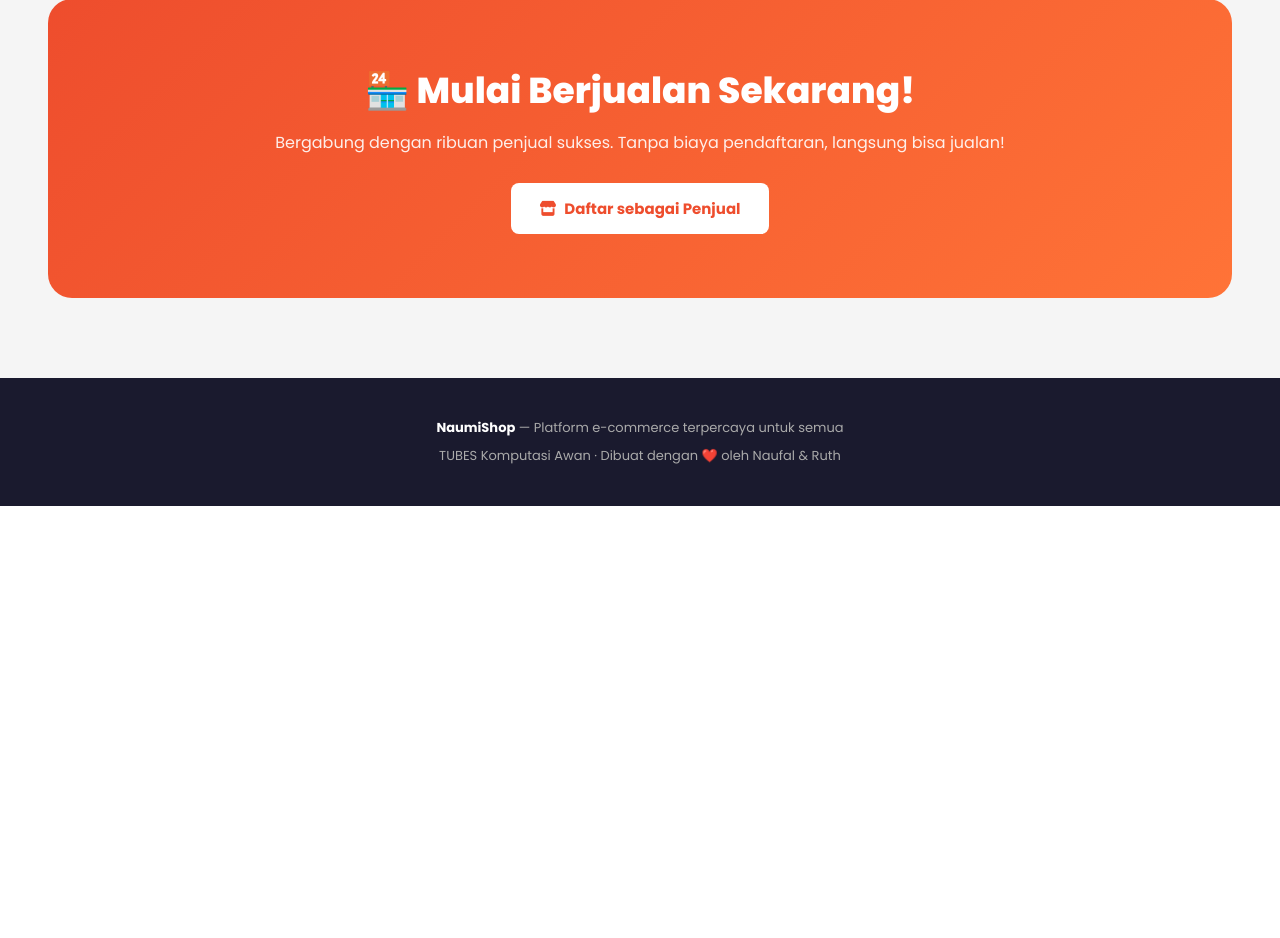
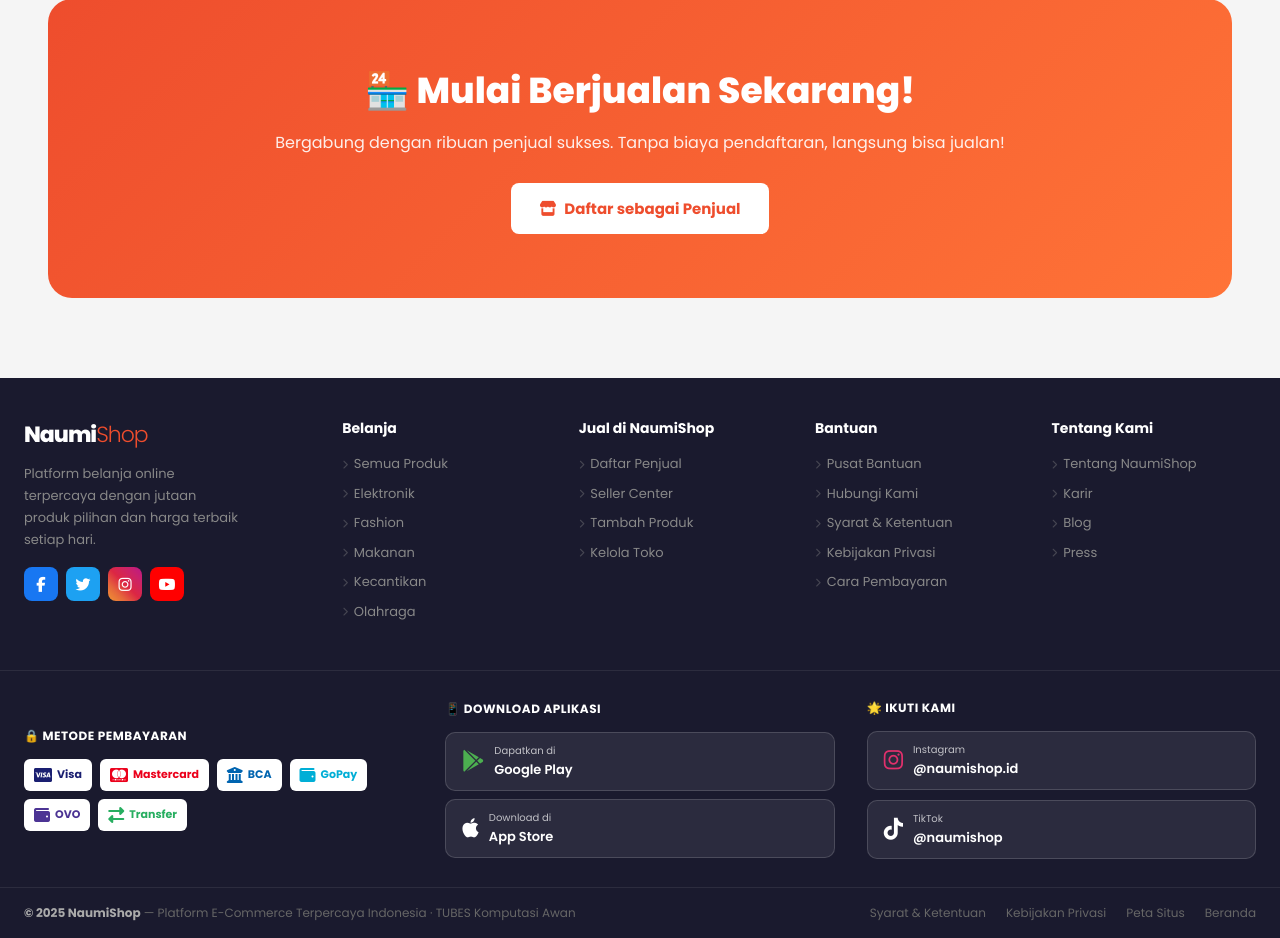
Before and after one commit to just-naumi/e-commerce, a PHP site: page / in a window 1280 px wide. Shown: the part 2129-3067 px from the top of the page. Before the commit the page ends 2635 px from the top, so only its background shows below. Run offline with PHP 8.4, Linux system fonts and the light colour scheme.

Commit message:
feat: add full Tokopedia-style footer (columns, payment badges, app store, social media)

```diff
--- /dev/null
+++ b/frontend/footer.php
@@ -0,0 +1,138 @@
+<footer class="site-footer">
+
+  <!-- TOP: Link Kolom -->
+  <div class="footer-top">
+    <div class="footer-inner">
+      <div class="footer-cols">
+
+        <!-- Brand -->
+        <div class="footer-col">
+          <div class="footer-brand">
+            <div class="footer-logo">Naumi<em>Shop</em></div>
+            <p class="footer-desc">Platform belanja online terpercaya dengan jutaan produk pilihan dan harga terbaik setiap hari.</p>
+            <div class="footer-socials">
+              <a href="#" class="soc-btn fb" title="Facebook"><i class="fab fa-facebook-f"></i></a>
+              <a href="#" class="soc-btn tw" title="Twitter/X"><i class="fab fa-twitter"></i></a>
+              <a href="#" class="soc-btn ig" title="Instagram"><i class="fab fa-instagram"></i></a>
+              <a href="#" class="soc-btn yt" title="YouTube"><i class="fab fa-youtube"></i></a>
+            </div>
+          </div>
+        </div>
+
+        <!-- Belanja -->
+        <div class="footer-col">
+          <h4>Belanja</h4>
+          <ul>
+            <li><a href="pembeli.php"><i class="fas fa-chevron-right" style="font-size:9px;opacity:.4"></i> Semua Produk</a></li>
+            <li><a href="pembeli.php?cat=Elektronik"><i class="fas fa-chevron-right" style="font-size:9px;opacity:.4"></i> Elektronik</a></li>
+            <li><a href="pembeli.php?cat=Fashion"><i class="fas fa-chevron-right" style="font-size:9px;opacity:.4"></i> Fashion</a></li>
+            <li><a href="pembeli.php?cat=Makanan"><i class="fas fa-chevron-right" style="font-size:9px;opacity:.4"></i> Makanan</a></li>
+            <li><a href="pembeli.php?cat=Kecantikan"><i class="fas fa-chevron-right" style="font-size:9px;opacity:.4"></i> Kecantikan</a></li>
+            <li><a href="pembeli.php?cat=Olahraga"><i class="fas fa-chevron-right" style="font-size:9px;opacity:.4"></i> Olahraga</a></li>
+          </ul>
+        </div>
+
+        <!-- Penjual -->
+        <div class="footer-col">
+          <h4>Jual di NaumiShop</h4>
+          <ul>
+            <li><a href="login.php"><i class="fas fa-chevron-right" style="font-size:9px;opacity:.4"></i> Daftar Penjual</a></li>
+            <li><a href="penjual.php"><i class="fas fa-chevron-right" style="font-size:9px;opacity:.4"></i> Seller Center</a></li>
+            <li><a href="penjual_tambah.php"><i class="fas fa-chevron-right" style="font-size:9px;opacity:.4"></i> Tambah Produk</a></li>
+            <li><a href="penjual_produk.php"><i class="fas fa-chevron-right" style="font-size:9px;opacity:.4"></i> Kelola Toko</a></li>
+          </ul>
+        </div>
+
+        <!-- Bantuan -->
+        <div class="footer-col">
+          <h4>Bantuan</h4>
+          <ul>
+            <li><a href="#"><i class="fas fa-chevron-right" style="font-size:9px;opacity:.4"></i> Pusat Bantuan</a></li>
+            <li><a href="#"><i class="fas fa-chevron-right" style="font-size:9px;opacity:.4"></i> Hubungi Kami</a></li>
+            <li><a href="#"><i class="fas fa-chevron-right" style="font-size:9px;opacity:.4"></i> Syarat & Ketentuan</a></li>
+            <li><a href="#"><i class="fas fa-chevron-right" style="font-size:9px;opacity:.4"></i> Kebijakan Privasi</a></li>
+            <li><a href="#"><i class="fas fa-chevron-right" style="font-size:9px;opacity:.4"></i> Cara Pembayaran</a></li>
+          </ul>
+        </div>
+
+        <!-- Tentang -->
+        <div class="footer-col">
+          <h4>Tentang Kami</h4>
+          <ul>
+            <li><a href="index.php"><i class="fas fa-chevron-right" style="font-size:9px;opacity:.4"></i> Tentang NaumiShop</a></li>
+            <li><a href="#"><i class="fas fa-chevron-right" style="font-size:9px;opacity:.4"></i> Karir</a></li>
+            <li><a href="#"><i class="fas fa-chevron-right" style="font-size:9px;opacity:.4"></i> Blog</a></li>
+            <li><a href="#"><i class="fas fa-chevron-right" style="font-size:9px;opacity:.4"></i> Press</a></li>
+          </ul>
+        </div>
+
+      </div>
+    </div>
+  </div>
+
+  <!-- MID: Payment, Download, Security -->
+  <div class="footer-mid">
+    <div class="footer-mid-inner">
+
+      <!-- Metode Pembayaran -->
+      <div class="footer-payment">
+        <h5>🔒 Metode Pembayaran</h5>
+        <div class="payment-logos">
+          <div class="pay-badge visa"><i class="fab fa-cc-visa"></i> Visa</div>
+          <div class="pay-badge mc"><i class="fab fa-cc-mastercard"></i> Mastercard</div>
+          <div class="pay-badge bca"><i class="fas fa-university"></i> BCA</div>
+          <div class="pay-badge gopay"><i class="fas fa-wallet"></i> GoPay</div>
+          <div class="pay-badge ovo"><i class="fas fa-wallet"></i> OVO</div>
+          <div class="pay-badge transfer"><i class="fas fa-exchange-alt"></i> Transfer</div>
+        </div>
+      </div>
+
+      <!-- Download App -->
+      <div class="footer-download">
+        <h5>📱 Download Aplikasi</h5>
+        <div class="store-btns">
+          <div class="store-btn">
+            <i class="fab fa-google-play" style="color:#4CAF50"></i>
+            <div><small>Dapatkan di</small><span>Google Play</span></div>
+          </div>
+          <div class="store-btn">
+            <i class="fab fa-apple" style="color:#fff"></i>
+            <div><small>Download di</small><span>App Store</span></div>
+          </div>
+        </div>
+      </div>
+
+      <!-- Ikuti Kami -->
+      <div class="footer-secure">
+        <h5>🌟 Ikuti Kami</h5>
+        <div style="display:flex;flex-direction:column;gap:10px">
+          <a href="#" class="store-btn" style="text-decoration:none">
+            <i class="fab fa-instagram" style="color:#E1306C"></i>
+            <div><small>Instagram</small><span>@naumishop.id</span></div>
+          </a>
+          <a href="#" class="store-btn" style="text-decoration:none">
+            <i class="fab fa-tiktok" style="color:#fff"></i>
+            <div><small>TikTok</small><span>@naumishop</span></div>
+          </a>
+        </div>
+      </div>
+
+    </div>
+  </div>
+
+  <!-- BOTTOM: Copyright -->
+  <div class="footer-bot">
+    <div class="footer-bot-inner">
+      <div class="footer-copy">
+        <strong>© 2025 NaumiShop</strong> — Platform E-Commerce Terpercaya Indonesia · TUBES Komputasi Awan
+      </div>
+      <div class="footer-links">
+        <a href="#">Syarat & Ketentuan</a>
+        <a href="#">Kebijakan Privasi</a>
+        <a href="#">Peta Situs</a>
+        <a href="index.php">Beranda</a>
+      </div>
+    </div>
+  </div>
+
+</footer>
--- a/frontend/index.php
+++ b/frontend/index.php
@@ -128,11 +128,7 @@
   </div>
 </div>
 
-<!-- FOOTER -->
-<footer>
-  <p><strong>NaumiShop</strong> — Platform e-commerce terpercaya untuk semua</p>
-  <p style="margin-top:8px">TUBES Komputasi Awan · Dibuat dengan ❤️ oleh Naufal & Ruth</p>
-</footer>
+<?php include 'footer.php'; ?>
 
 <script>
 // Smooth scroll for anchor links
--- a/frontend/pembeli.php
+++ b/frontend/pembeli.php
@@ -179,6 +179,8 @@ $CATEGORIES = [
   </div>
 </div>
 
+<?php include 'footer.php'; ?>
+
 <div class="toast" id="toast"></div>
 
 <script>
--- a/frontend/style.css
+++ b/frontend/style.css
@@ -68,8 +68,58 @@ a{text-decoration:none;color:inherit}
 .cta-section{background:var(--grad);border-radius:24px;padding:64px 40px;text-align:center;color:#fff;margin:0 24px}
 .cta-section h2{font-size:36px;font-weight:800;margin-bottom:12px}
 .cta-section p{font-size:16px;opacity:.9;margin-bottom:28px}
-footer{background:var(--dark);color:#aaa;padding:40px 24px;text-align:center;font-size:13px;margin-top:60px}
-footer strong{color:#fff}
+/* ─── FOOTER ─── */
+.site-footer{background:#1a1a2e;color:#aaa;margin-top:48px}
+.footer-top{border-bottom:1px solid rgba(255,255,255,.08);padding:40px 0}
+.footer-inner{max-width:1300px;margin:0 auto;padding:0 24px}
+.footer-cols{display:grid;grid-template-columns:1.4fr 1fr 1fr 1fr 1fr;gap:32px}
+.footer-col h4{font-size:14px;font-weight:700;color:#fff;margin-bottom:14px}
+.footer-col ul{list-style:none}
+.footer-col ul li{margin-bottom:8px}
+.footer-col ul li a{font-size:13px;color:#888;transition:.2s;display:inline-flex;align-items:center;gap:6px}
+.footer-col ul li a:hover{color:#EE4D2D}
+.footer-brand{display:flex;flex-direction:column;gap:12px}
+.footer-logo{font-size:22px;font-weight:800;color:#fff;letter-spacing:-1px}
+.footer-logo em{font-style:normal;color:#EE4D2D;font-weight:300}
+.footer-desc{font-size:13px;line-height:1.7;color:#888;max-width:220px}
+.footer-socials{display:flex;gap:8px;margin-top:4px}
+.soc-btn{width:34px;height:34px;border-radius:8px;display:flex;align-items:center;justify-content:center;font-size:15px;color:#fff;transition:.2s;text-decoration:none}
+.soc-btn.fb{background:#1877F2}.soc-btn.tw{background:#1DA1F2}
+.soc-btn.ig{background:linear-gradient(45deg,#f09433,#e6683c,#dc2743,#cc2366,#bc1888)}
+.soc-btn.yt{background:#FF0000}.soc-btn:hover{transform:translateY(-3px);opacity:.9}
+
+.footer-mid{border-bottom:1px solid rgba(255,255,255,.08);padding:28px 0}
+.footer-mid-inner{max-width:1300px;margin:0 auto;padding:0 24px;display:grid;grid-template-columns:1fr 1fr 1fr;gap:32px;align-items:center}
+.footer-secure h5,.footer-download h5,.footer-payment h5{font-size:12px;font-weight:700;color:#fff;letter-spacing:.5px;text-transform:uppercase;margin-bottom:14px}
+.payment-logos{display:flex;gap:8px;flex-wrap:wrap}
+.pay-badge{background:#fff;border-radius:6px;padding:4px 10px;font-size:11px;font-weight:700;color:#333;display:flex;align-items:center;gap:5px;height:32px}
+.pay-badge i{font-size:16px}
+.pay-badge.visa{color:#1A1F71}
+.pay-badge.mc{color:#EB001B}
+.pay-badge.bca{color:#0064B0}
+.pay-badge.gopay{color:#00AED6}
+.pay-badge.ovo{color:#4C3494}
+.pay-badge.transfer{color:#27AE60}
+.store-btns{display:flex;flex-direction:column;gap:8px}
+.store-btn{display:flex;align-items:center;gap:10px;background:rgba(255,255,255,.08);border:1px solid rgba(255,255,255,.15);border-radius:10px;padding:10px 16px;color:#fff;transition:.2s;cursor:pointer}
+.store-btn:hover{background:rgba(255,255,255,.15)}
+.store-btn i{font-size:22px}
+.store-btn div{text-align:left}
+.store-btn div small{display:block;font-size:10px;opacity:.7}
+.store-btn div span{font-size:13px;font-weight:600}
+
+.footer-bot{padding:16px 0}
+.footer-bot-inner{max-width:1300px;margin:0 auto;padding:0 24px;display:flex;align-items:center;justify-content:space-between;flex-wrap:wrap;gap:12px}
+.footer-copy{font-size:12px;color:#666}
+.footer-copy strong{color:#aaa}
+.footer-links{display:flex;gap:20px}
+.footer-links a{font-size:12px;color:#666;transition:.2s}
+.footer-links a:hover{color:#EE4D2D}
+@media(max-width:900px){
+  .footer-cols{grid-template-columns:1fr 1fr;gap:24px}
+  .footer-mid-inner{grid-template-columns:1fr;gap:20px}
+  .footer-bot-inner{flex-direction:column;text-align:center}
+}
 
 /* ─── LOGIN ─── */
 .login-page{min-height:100vh;display:flex}
```
